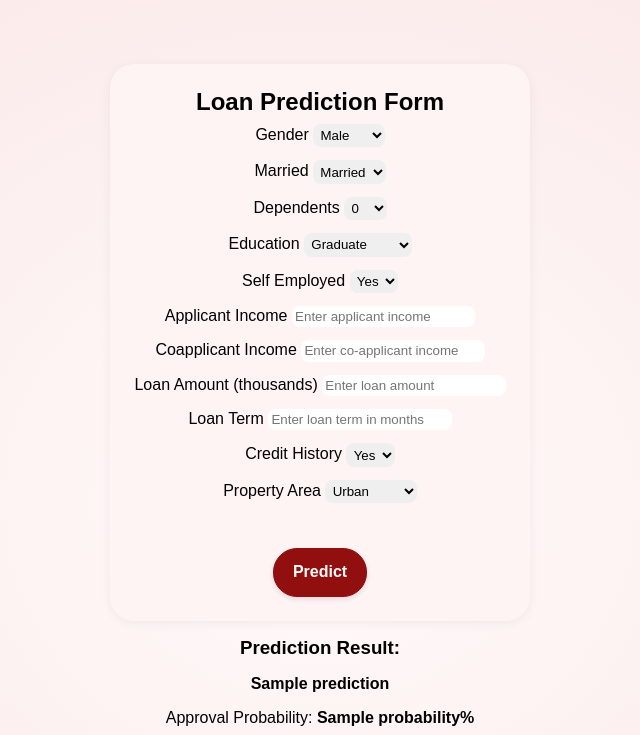
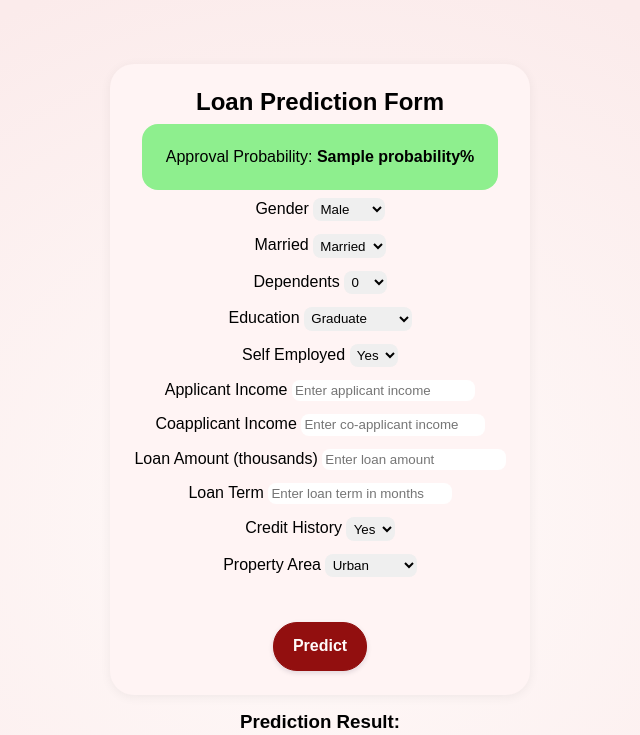
Before and after one commit to chumaana/loan-data-analysis, a Django app: template loan_project/loan_app/templates/loan_app/loan_prediction.html in a window 1280 px wide. Shown: the part 60-795 px from the top of the page, without its empty margins (320-960 px from the left). Run offline with Django 5.2, Linux system fonts and the light colour scheme; tables that the repository leaves empty hold one stand-in row (Sample ...); the template is opened without the code that fills it: values named after a table or form of the project are taken from there, most other values are stand-ins (such as "Sample title", 1, 10 or a date in 2020); some web fonts are replaced.

Commit message:
fix: style

```diff
--- a/loan_project/loan_app/templates/loan_app/loan_prediction.html
+++ b/loan_project/loan_app/templates/loan_app/loan_prediction.html
@@ -6,7 +6,12 @@
 
 <form method="post"><h2>Loan Prediction Form</h2>
     {% csrf_token %}
-
+    {% if probability is not None %}
+    <div class="approved">
+  <p>Approval Probability:
+      <strong>{{ probability }}%</strong></p>
+  </div>
+  {% endif %}
     <div class="form-group">
         <label for="{{ form.gender.id_for_label }}">Gender</label>
         {{ form.gender }}
--- a/loan_project/static/css/style.css
+++ b/loan_project/static/css/style.css
@@ -176,3 +176,9 @@ select {
   border-radius: 0.5rem;
   border: none;
 }
+
+.approved {
+  padding: 1.5rem;
+  border-radius: 1rem;
+  background: #8eef8e;
+}
```
Also changed, not shown: other parts of loan_project/loan_app/templates/loan_app/loan_prediction.html (+1 -6 lines).
